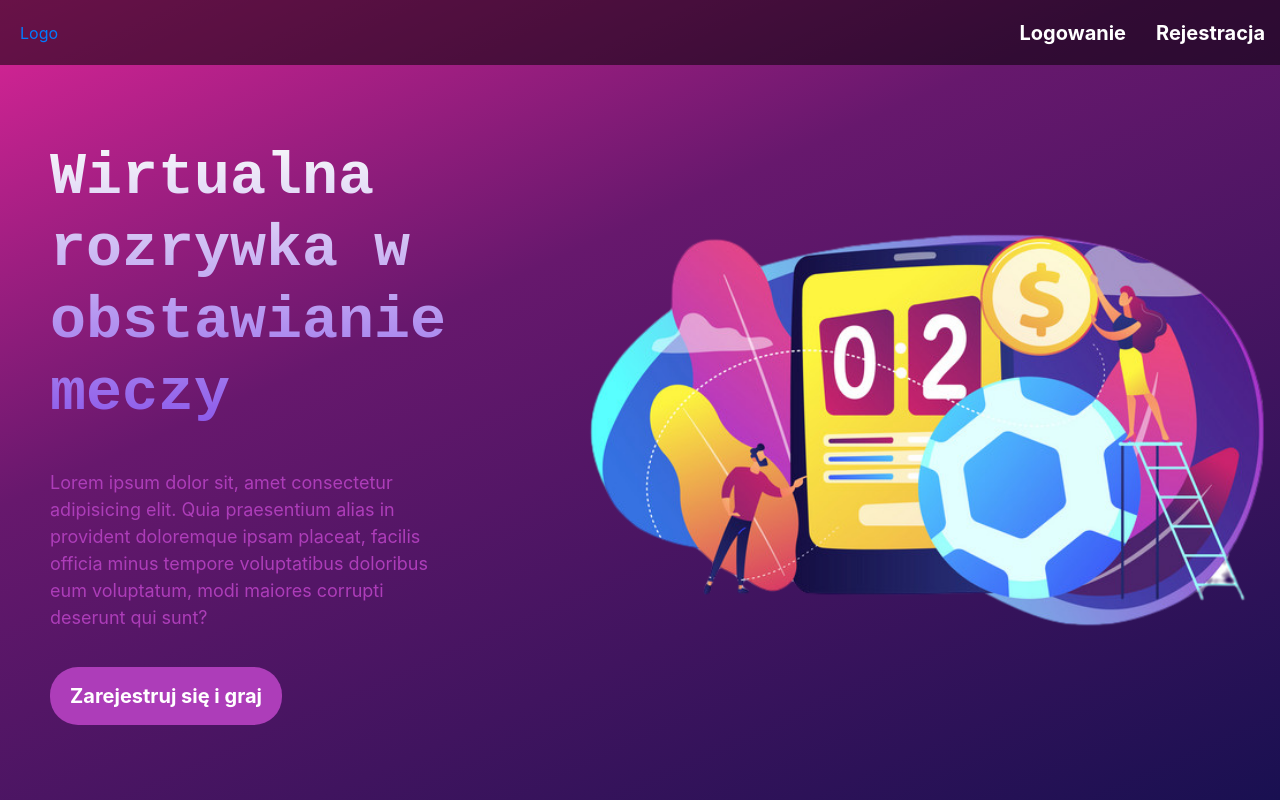
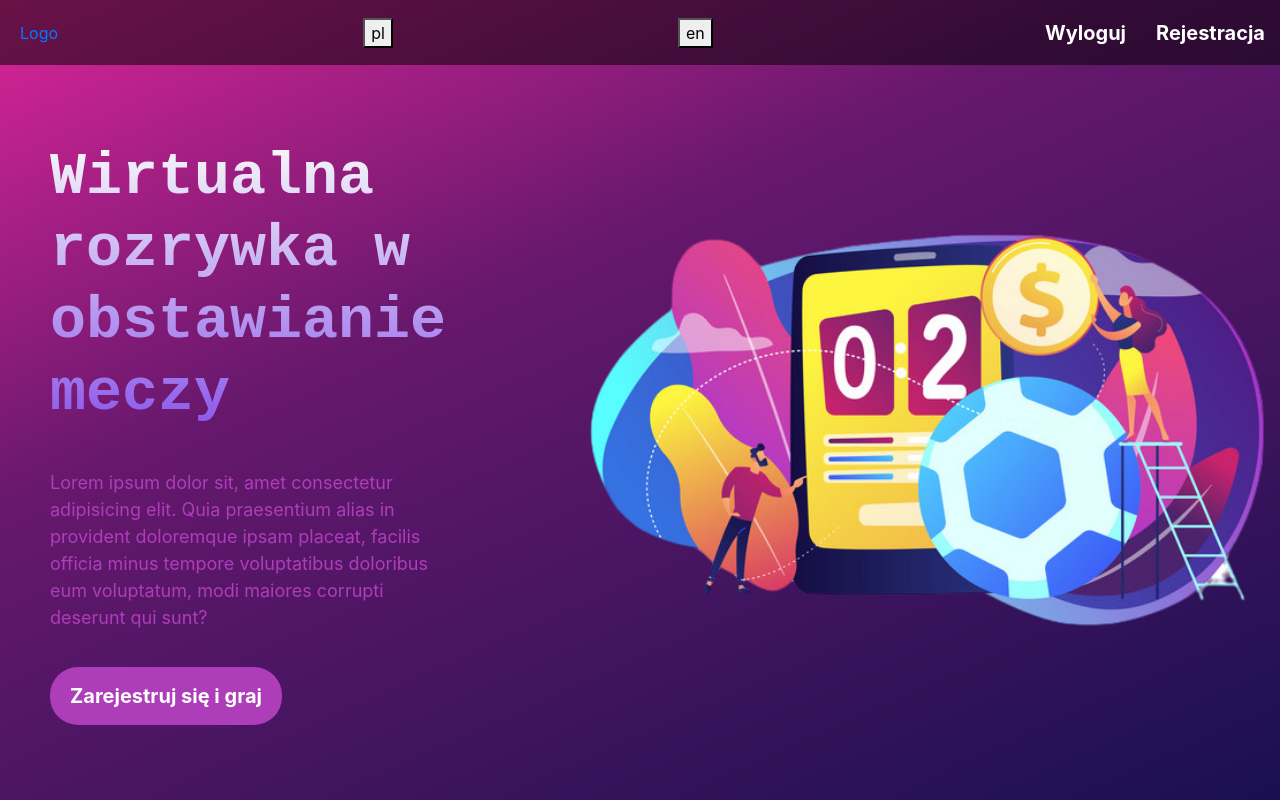
Before and after one commit to Dariusz95/BetApp, a React (Create React App) app in the folder ClientApp/: page / in a window 1280 px wide. Shown: the top 800 px of the page. Built offline with nearby package versions, Linux system fonts and the light colour scheme.

Commit message:
basic translation service has been implemented

```diff
--- a/ClientApp/package.json
+++ b/ClientApp/package.json
@@ -20,9 +20,11 @@
     "@types/react-router-dom": "^5.3.3",
     "axios": "^1.4.0",
     "cookie-parser": "^1.4.6",
+    "i18next": "^23.4.4",
     "react": "^18.2.0",
     "react-confetti": "^6.1.0",
     "react-dom": "^18.2.0",
+    "react-i18next": "^13.1.2",
     "react-redux": "^8.1.1",
     "react-responsive": "^9.0.2",
     "react-router-dom": "^6.8.2",
--- a/ClientApp/src/index.tsx
+++ b/ClientApp/src/index.tsx
@@ -5,6 +5,12 @@ import reportWebVitals from './reportWebVitals'
 import { Provider } from 'react-redux'
 import store from './store/store'
 import axios from 'axios'
+import i18next from 'i18next'
+import { I18nextProvider } from 'react-i18next'
+import navigation_en from './translation/en/navigation.json'
+import navigation_pl from './translation/pl/navigation.json'
+import landingPage_pl from './translation/pl/landingPage.json'
+import landingPage_en from './translation/en/landingPage.json'
 
 axios.defaults.baseURL = process.env.REACT_APP_API_ENDPOINT
 
@@ -18,11 +24,28 @@ axios.interceptors.request.use(
   },
 )
 
+i18next.init({
+  interpolation: { escapeValue: false },
+  lng: 'pl',
+  resources: {
+    en: {
+      navigation: navigation_en,
+      landingPage: landingPage_en,
+    },
+    pl: {
+      navigation: navigation_pl,
+      landingPage: landingPage_pl,
+    },
+  },
+})
+
 const root = ReactDOM.createRoot(document.getElementById('root') as HTMLElement)
 root.render(
   <Provider store={store}>
     {' '}
-    <App />
+    <I18nextProvider i18n={i18next}>
+      <App />
+    </I18nextProvider>
   </Provider>,
 )
 
--- a/ClientApp/src/pages/BetPage/BetPage.tsx
+++ b/ClientApp/src/pages/BetPage/BetPage.tsx
@@ -9,7 +9,6 @@ import { updateSelectedMatch } from '../../store/matchSlice'
 import { RootState } from '../../store/store'
 import SelectedMatchesSummarySidebar from './components/SelectedMatchesSummarySidebar/SelectedMatchesSummarySidebar'
 import MediaQuery from 'react-responsive'
-import Cookies from 'js-cookie'
 
 const BetPage = () => {
   const [matches, setMatches] = useState<Match[]>([])
@@ -30,11 +29,6 @@ const BetPage = () => {
 
   useEffect(() => {
     fetchMatches()
-  }, [])
-
-  useEffect(() => {
-    const jwtToken = Cookies.get('jwt')
-    console.log('jwtToken', jwtToken)
   }, [])
 
   const handleAccordionClick = (id: string) => {
--- a/ClientApp/src/pages/LandingPage/components/landingTop/landingTop.tsx
+++ b/ClientApp/src/pages/LandingPage/components/landingTop/landingTop.tsx
@@ -2,12 +2,15 @@ import React, { useEffect, useState } from 'react'
 import image from './../../../../assets/landing-page/image.png'
 import './landingTop.scss'
 import { Link } from 'react-router-dom'
+import { useTranslation } from 'react-i18next'
 
 const LandingTop = () => {
+  const [t, i18n] = useTranslation('landingPage')
+
   return (
     <div className='landing-page-container'>
       <div className='text-container'>
-        <h2 className='text-container__header'>Wirtualna rozrywka w obstawianie meczy</h2>
+        <h2 className='text-container__header'>{t('description')}</h2>
         <p className='text-container__description'>
           Lorem ipsum dolor sit, amet consectetur adipisicing elit. Quia praesentium alias in
           provident doloremque ipsam placeat, facilis officia minus tempore voluptatibus doloribus
--- a/ClientApp/src/pages/ResultPage/MatchResultPage.tsx
+++ b/ClientApp/src/pages/ResultPage/MatchResultPage.tsx
@@ -7,7 +7,6 @@ import { useLocation } from 'react-router-dom'
 import ResultModal from './components/ResultModal/ResultModal'
 import Confetti from 'react-confetti'
 import { IMatchResult, IMatchLive } from '../../models/Match'
-import Cookies from 'js-cookie'
 import { useDispatch } from 'react-redux'
 import { setIfRefreshCurrentUserDetails } from '../../store/authSlice'
 
--- a/ClientApp/src/shared/Navigation/Navigation.tsx
+++ b/ClientApp/src/shared/Navigation/Navigation.tsx
@@ -7,12 +7,15 @@ import { useDispatch, useSelector } from 'react-redux'
 import { RootState } from '../../store/store'
 import { setIsAuthenticated } from '../../store/authSlice'
 import axios from 'axios'
+import { useTranslation } from 'react-i18next'
 
 const Navigation = () => {
   const dispatch = useDispatch()
   const isAuthenticated = useSelector((state: RootState) => state.auth.isAuthenticated)
   console.log('isAuthenticated w Nav', isAuthenticated)
   const isMobile = window.innerWidth < 768
+
+  const [t, i18n] = useTranslation('navigation')
 
   const logout = async () => {
     try {
@@ -40,7 +43,7 @@ const Navigation = () => {
     ]
   } else {
     navItems = [
-      { text: 'Logowanie', url: '/login' },
+      { text: 'logOut', url: '/login' },
       { text: 'Rejestracja', url: '/register' },
     ]
   }
--- a/ClientApp/src/shared/Navigation/components/DesktopNav/DesktopNav.tsx
+++ b/ClientApp/src/shared/Navigation/components/DesktopNav/DesktopNav.tsx
@@ -3,17 +3,36 @@ import './DesktopNav.scss'
 import { NavigationProps } from '../navigationProps'
 import ProfileMenu from '../ProfileMenu/ProfileMenu'
 import { Link } from 'react-router-dom'
+import { useTranslation } from 'react-i18next'
 
 const DesktopNav: React.FC<NavigationProps> = ({ navItems }) => {
   const handleLogout = () => {
     // Obsłuż wylogowanie
   }
 
+  const { t, i18n } = useTranslation('navigation')
+
   return (
     <div className='desktop-menu'>
       <Link className='desktop-menu__logo' to={'/'}>
         Logo
       </Link>
+      <button
+        onClick={() => {
+          i18n.changeLanguage('pl')
+          console.log('pl')
+        }}
+      >
+        pl
+      </button>
+      <button
+        onClick={() => {
+          i18n.changeLanguage('en')
+          console.log('en')
+        }}
+      >
+        en
+      </button>
       <ul className='desktop-menu__items m-0 font-weight-bold'>
         {navItems.map((item, index) => (
           <li key={index}>
@@ -21,11 +40,13 @@ const DesktopNav: React.FC<NavigationProps> = ({ navItems }) => {
               <ProfileMenu />
             ) : item.onClick ? (
               <Link className='text-container__buttonn' to={item.url} onClick={item.onClick}>
-                {item.text}
+                {/* {item.text} */}
+                {t(item.text)}
               </Link>
             ) : (
               <Link className='text-container__buttonn' to={item.url}>
-                {item.text}
+                {/* {item.text} */}
+                {t(item.text)}
               </Link>
             )}
           </li>
--- /dev/null
+++ b/ClientApp/src/translation/en/landingPage.json
@@ -0,0 +1 @@
+{ "description": "Virtual match betting entertainment" }
--- /dev/null
+++ b/ClientApp/src/translation/en/navigation.json
@@ -0,0 +1 @@
+{ "logOut": "Logout" }
--- /dev/null
+++ b/ClientApp/src/translation/pl/landingPage.json
@@ -0,0 +1 @@
+{ "description": "Wirtualna rozrywka w obstawianie meczy" }
--- /dev/null
+++ b/ClientApp/src/translation/pl/navigation.json
@@ -0,0 +1 @@
+{ "logOut": "Wyloguj" }
```
Also changed, not shown: 2 other files (tests, documents, lock files or other folders).
